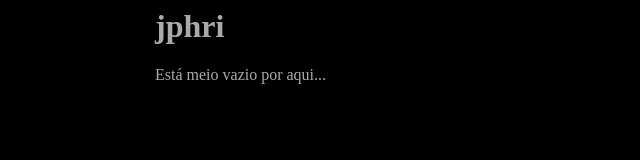
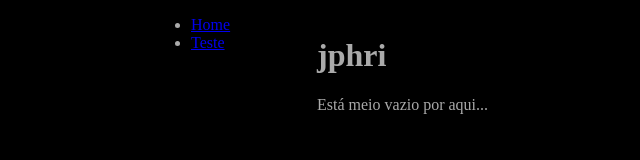
Before and after one commit to jphri/jphri.github.io, a plain HTML site: page index.html in a window 1280 px wide. Shown: the whole page, without its empty margins (169-809 px from the left). Drawn offline with Linux system fonts and the light colour scheme.

Commit message:
added navbar

```diff
--- a/index.html
+++ b/index.html
@@ -4,8 +4,7 @@
 		<meta charset="UTF-8"/>
 	</head>
 
-	<body>
-		<div id="root"></div>
+	<body id="root">
 	</body>
 
 	<script type="text/javascript" src="/index.js"></script>
--- a/index.js
+++ b/index.js
@@ -21,8 +21,35 @@ function text(txt) {
 	return t
 }
 
+function navBar() {
+	const linkList = [
+		{ name: 'Home', link: '#/' },
+		{ name: 'Teste', link: '#/teste' },
+	]
+
+	let root = document.createElement('div')
+	let list = document.createElement('ul')
+
+	root.appendChild(list)
+
+	for(i in linkList) {
+		let anchor = document.createElement('a')
+		anchor.textContent = linkList[i].name
+		anchor.href = linkList[i].link
+
+		let listItem = document.createElement('li')
+		listItem.appendChild(anchor)
+
+		list.appendChild(listItem)
+	}
+	root.classList.add('navbar')
+
+	return root
+}
+
 function route() {
 	let root = document.createElement('div')
+	root.classList.add('content')
 
 	const loadPage = () => {
 		let hash = window.location.hash || '#/'
@@ -47,7 +74,7 @@ function route() {
 
 document.addEventListener('DOMContentLoaded', () => {
 	let rootContainer = document.getElementById("root")
-	rootContainer.classList.add('content')
 
+	rootContainer.appendChild(navBar())
 	rootContainer.appendChild(route())
 })
--- a/style.css
+++ b/style.css
@@ -1,9 +1,17 @@
 body {
 	background-color: #000;
 	color: #aaa;
+    width: 50%;
+    margin: auto;
+    display: flex;
+}
+
+.navbar {
+	flex-grow: 1;
+	max-width: 150px;
 }
 
 .content {
-	margin: auto;
-	width: 50%;
+	margin: 1em;
+	flex-grow: 2;
 }
```
